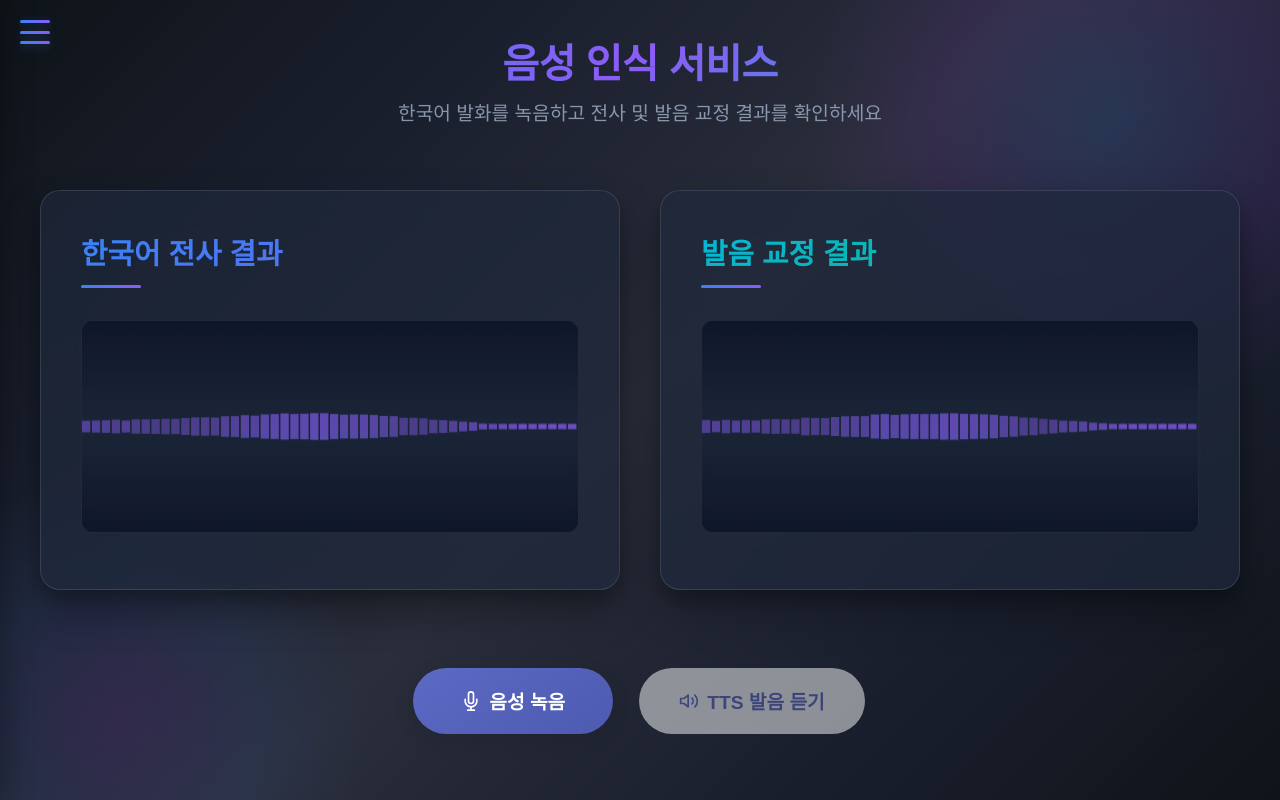
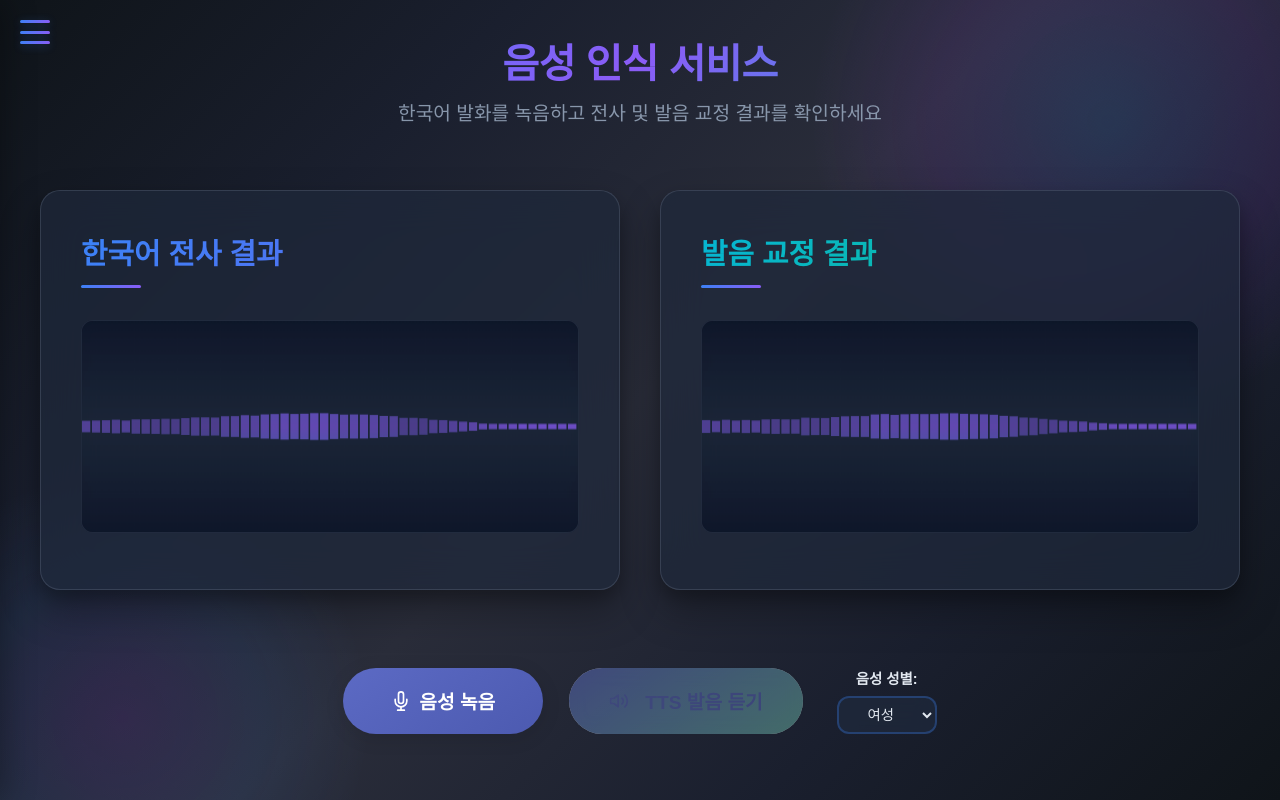
Before and after one commit to Vocalytics-repo/client, a React (Create React App) app: page /stt in a window 1280 px wide. Built offline with nearby package versions, Linux system fonts and the light colour scheme; no server answers; a web font is replaced by a local one.

Commit message:
refactor: tts 버튼 컴포넌트 연결
변경된 tts 구조에 따라 STT 페이지에서 tts 버튼 구성 변경

```diff
--- a/src/pages/STTService/STTService.css
+++ b/src/pages/STTService/STTService.css
@@ -256,3 +256,42 @@
     min-width: 80px;
     text-align: center;
 }
+
+/* TTS 컨트롤 */
+.tts-controls {
+    display: flex;
+    flex-direction: row;
+    align-items: center;
+    justify-content: center;
+    gap: 2rem;
+    flex-wrap: wrap;
+}
+
+.tts-gender-selector {
+    flex-shrink: 0;
+}
+
+/* 반응형 디자인 업데이트 */
+@media (max-width: 767px) {
+    .buttons-container {
+        flex-direction: column;
+        align-items: center;
+        gap: 2rem;
+    }
+
+    .recording-controls {
+        flex-direction: column;
+        gap: 1rem;
+    }
+
+    .tts-controls {
+        flex-direction: column;
+        width: 100%;
+        gap: 1rem;
+    }
+
+    .buttons-container button {
+        width: 100%;
+        max-width: 300px;
+    }
+}
--- a/src/pages/STTService/STTService.js
+++ b/src/pages/STTService/STTService.js
@@ -2,7 +2,9 @@ import React from 'react';
 import useSTT from '../../hooks/useSTT';
 import ResultCard from '../../components/ResultCard/ResultCard';
 import ActionButton from '../../components/ActionButton/ActionButton';
-import { MicrophoneIcon, StopIcon, SoundIcon } from '../../components/Icons/Icons';
+import TTSButton from '../../components/common/TTSButton';
+import GenderSelector from '../../components/common/GenderSelector';
+import { MicrophoneIcon, StopIcon } from '../../components/Icons/Icons';
 import './STTService.css';
 
 const STTService = () => {
@@ -11,12 +13,13 @@ const STTService = () => {
         transcriptionText,
         pronunciationText,
         recordingTime,
+        selectedGender,
+        setSelectedGender,
         transcriptionCanvasRef,
         pronunciationCanvasRef,
         analyserRef,
         startRecording,
-        stopRecording,
-        handleTTS
+        stopRecording
     } = useSTT();
 
     // 타이머 포맷팅 함수
@@ -79,14 +82,22 @@ const STTService = () => {
                     )}
                 </div>
 
-                <ActionButton
-                    onClick={handleTTS}
-                    disabled={!pronunciationText}
-                    variant="secondary"
-                >
-                    <SoundIcon />
-                    TTS 발음 듣기
-                </ActionButton>
+                <div className="tts-controls">
+                    <TTSButton
+                        text={pronunciationText}
+                        gender={selectedGender}
+                        disabled={!pronunciationText}
+                        variant="secondary"
+                        size="large"
+                    />
+
+                    <GenderSelector
+                        value={selectedGender}
+                        onChange={setSelectedGender}
+                        size="small"
+                        className="tts-gender-selector"
+                    />
+                </div>
             </div>
         </div>
     );
--- a/src/services/sttService.js
+++ b/src/services/sttService.js
@@ -72,18 +72,19 @@ export const processAudioForSTT = async (audioBlob) => {
 /**
  * TTS 서비스를 사용하여 텍스트를 음성으로 변환합니다.
  * @param {string} text - 음성으로 변환할 텍스트
+ * @param {string} gender - 음성 성별 ("male" 또는 "female", 기본값: "female")
  * @returns {Promise<Blob>} - 오디오 Blob 데이터
  */
-export const generateTTS = async (text) => {
+export const generateTTS = async (text, gender = 'female') => {
     try {
-        console.log('TTS 요청 시작:', `${process.env.REACT_APP_BACKEND_URL}/api/tts`, { text });
+        console.log('TTS 요청 시작:', `${process.env.REACT_APP_BACKEND_URL}/api/tts`, { text, gender });
 
         const response = await fetch(`${process.env.REACT_APP_BACKEND_URL}/api/tts`, {
             method: 'POST',
             headers: {
                 'Content-Type': 'application/json'
             },
-            body: JSON.stringify({ text })
+            body: JSON.stringify({ text, gender })
         });
 
         if (!response.ok) {
```
